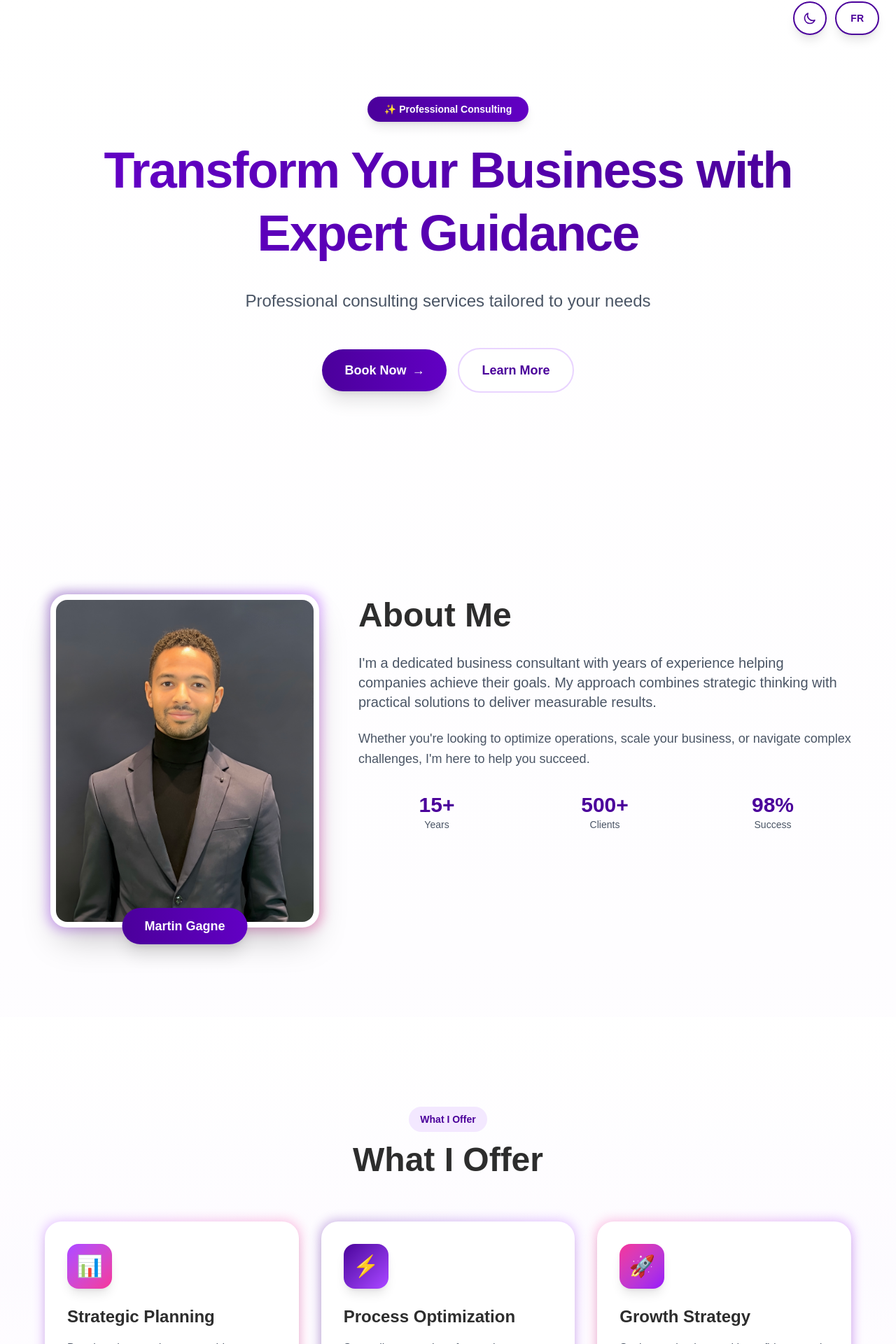
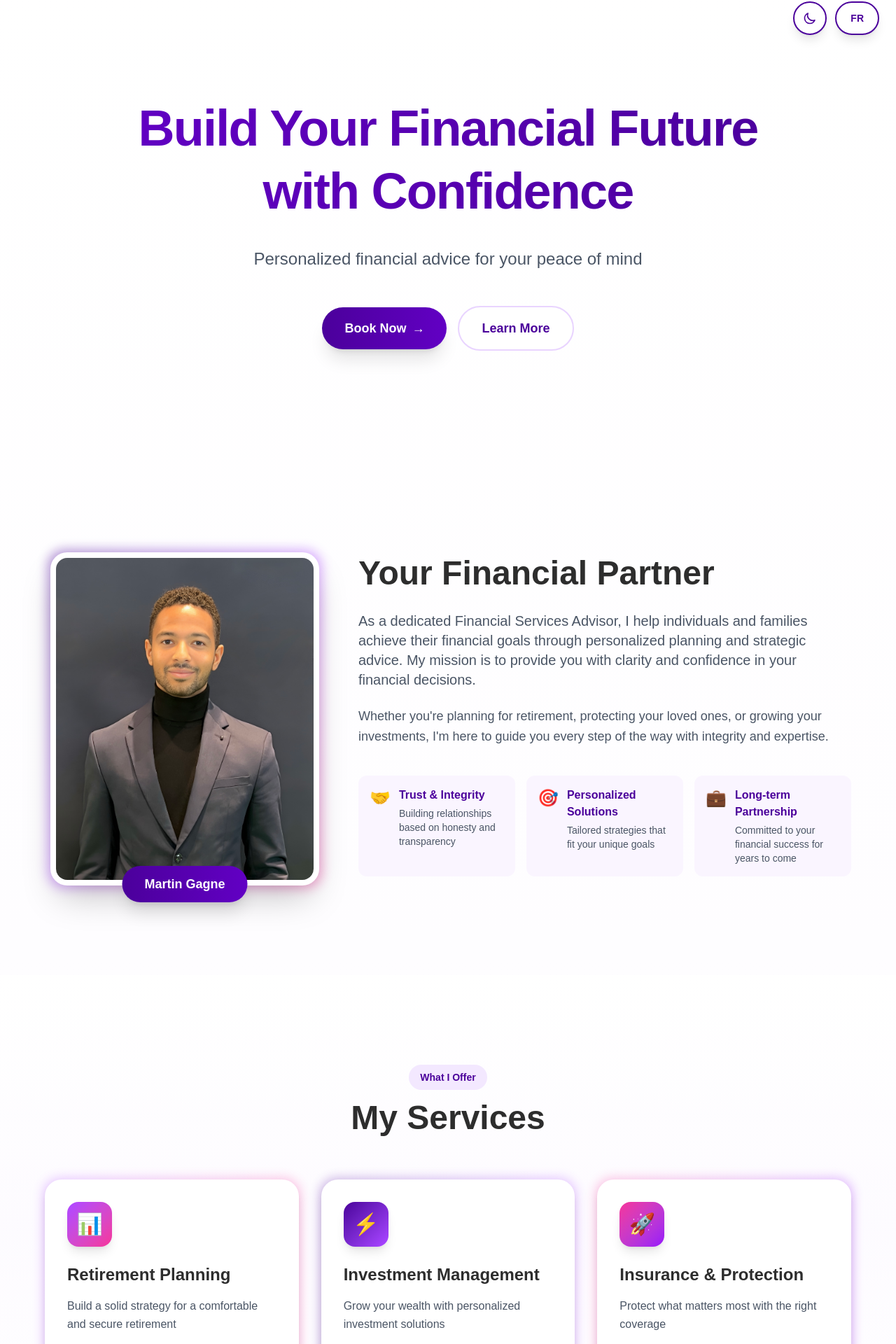
Before and after one commit to max8989/martin-beneva-web, a Next.js app: page /en in a window 1280 px wide. Shown: the part 22-1942 px from the top of the page at 70% size. Built offline with nearby package versions, Linux system fonts and the light colour scheme; no server answers.

Commit message:
fix look

```diff
--- a/app/[lang]/page.tsx
+++ b/app/[lang]/page.tsx
@@ -38,10 +38,6 @@ export default function Home() {
       {/* Hero Section */}
       <section className="relative px-6 py-24 md:py-32 lg:py-40">
         <div className="max-w-5xl mx-auto text-center">
-          <div className="inline-block mb-6 px-6 py-2 bg-gradient-to-r from-[#4B009B] to-[#6200c4] rounded-full text-white text-sm font-semibold shadow-lg animate-fade-in-up">
-            ✨ {language === 'en' ? 'Professional Consulting' : 'Conseil Professionnel'}
-          </div>
-
           <h1 className="text-5xl md:text-6xl lg:text-7xl font-extrabold text-transparent bg-clip-text bg-gradient-to-r from-[#4B009B] via-[#6200c4] to-[#4B009B] tracking-tight mb-8 leading-tight animate-fade-in-up gradient-animated">
             {t.heroTitle}
           </h1>
@@ -107,19 +103,40 @@ export default function Home() {
                 <p>{t.aboutDescription2}</p>
               </div>
 
-              {/* Stats */}
-              <div className="grid grid-cols-3 gap-4 mt-8">
-                <div className="text-center">
-                  <div className="text-3xl font-bold text-[#4B009B] dark:text-purple-400">15+</div>
-                  <div className="text-sm text-gray-600 dark:text-gray-400">{language === 'en' ? 'Years' : 'Ans'}</div>
+              {/* Core Values */}
+              <div className="grid grid-cols-1 md:grid-cols-3 gap-4 mt-10">
+                <div className="flex items-start gap-3 p-4 bg-purple-50 dark:bg-purple-900/20 rounded-xl">
+                  <div className="text-2xl">🤝</div>
+                  <div>
+                    <h3 className="font-semibold text-[#4B009B] dark:text-purple-300 mb-1">
+                      {language === 'en' ? 'Trust & Integrity' : 'Confiance & Intégrité'}
+                    </h3>
+                    <p className="text-sm text-gray-600 dark:text-gray-400">
+                      {language === 'en' ? 'Building relationships based on honesty and transparency' : 'Relations basées sur l\'honnêteté et la transparence'}
+                    </p>
+                  </div>
                 </div>
-                <div className="text-center">
-                  <div className="text-3xl font-bold text-[#4B009B] dark:text-purple-400">500+</div>
-                  <div className="text-sm text-gray-600 dark:text-gray-400">{language === 'en' ? 'Clients' : 'Clients'}</div>
+                <div className="flex items-start gap-3 p-4 bg-purple-50 dark:bg-purple-900/20 rounded-xl">
+                  <div className="text-2xl">🎯</div>
+                  <div>
+                    <h3 className="font-semibold text-[#4B009B] dark:text-purple-300 mb-1">
+                      {language === 'en' ? 'Personalized Solutions' : 'Solutions Personnalisées'}
+                    </h3>
+                    <p className="text-sm text-gray-600 dark:text-gray-400">
+                      {language === 'en' ? 'Tailored strategies that fit your unique goals' : 'Stratégies adaptées à vos objectifs uniques'}
+                    </p>
+                  </div>
                 </div>
-                <div className="text-center">
-                  <div className="text-3xl font-bold text-[#4B009B] dark:text-purple-400">98%</div>
-                  <div className="text-sm text-gray-600 dark:text-gray-400">{language === 'en' ? 'Success' : 'Succès'}</div>
+                <div className="flex items-start gap-3 p-4 bg-purple-50 dark:bg-purple-900/20 rounded-xl">
+                  <div className="text-2xl">💼</div>
+                  <div>
+                    <h3 className="font-semibold text-[#4B009B] dark:text-purple-300 mb-1">
+                      {language === 'en' ? 'Long-term Partnership' : 'Partenariat à Long Terme'}
+                    </h3>
+                    <p className="text-sm text-gray-600 dark:text-gray-400">
+                      {language === 'en' ? 'Committed to your financial success for years to come' : 'Engagé pour votre succès financier à long terme'}
+                    </p>
+                  </div>
                 </div>
               </div>
             </div>
@@ -235,10 +252,13 @@ export default function Home() {
           <div className="grid md:grid-cols-3 gap-12 mb-12">
             <div>
               <h3 className="text-2xl font-bold text-white mb-4">{t.heroName}</h3>
+              <p className="text-sm text-purple-300 mb-2">
+                {language === 'en' ? 'Financial Services Advisor' : 'Conseiller en Services Financiers'}
+              </p>
               <p className="text-purple-200">
                 {language === 'en'
-                  ? 'Professional consulting services tailored to your success.'
-                  : 'Services de conseil professionnels adaptés à votre succès.'}
+                  ? 'Helping you build a secure financial future with personalized advice and strategic planning.'
+                  : 'Vous aider à bâtir un avenir financier sécurisé avec des conseils personnalisés et une planification stratégique.'}
               </p>
             </div>
             <div>
--- a/app/layout.tsx
+++ b/app/layout.tsx
@@ -10,8 +10,8 @@ const geistSans = Geist({
 });
 
 export const metadata: Metadata = {
-  title: "Martin Gagne - Professional Consulting Services",
-  description: "Transform your business with expert guidance. Professional consulting services tailored to your needs.",
+  title: "Martin Gagne - Financial Services Advisor | Conseiller en Services Financiers",
+  description: "Build your financial future with confidence. Personalized financial planning, investment management, and insurance solutions.",
 };
 
 export default function RootLayout({
--- a/lib/content.ts
+++ b/lib/content.ts
@@ -6,35 +6,35 @@ export const content = {
     languageToggle: 'FR',
 
     // Hero Section
-    heroTitle: 'Transform Your Business with Expert Guidance',
-    heroSubtitle: 'Professional consulting services tailored to your needs',
+    heroTitle: 'Build Your Financial Future with Confidence',
+    heroSubtitle: 'Personalized financial advice for your peace of mind',
     heroName: 'Martin Gagne',
 
     // About Section
-    aboutTitle: 'About Me',
-    aboutDescription: `I'm a dedicated business consultant with years of experience helping companies achieve their goals. My approach combines strategic thinking with practical solutions to deliver measurable results.`,
-    aboutDescription2: `Whether you're looking to optimize operations, scale your business, or navigate complex challenges, I'm here to help you succeed.`,
+    aboutTitle: 'Your Financial Partner',
+    aboutDescription: `As a dedicated Financial Services Advisor, I help individuals and families achieve their financial goals through personalized planning and strategic advice. My mission is to provide you with clarity and confidence in your financial decisions.`,
+    aboutDescription2: `Whether you're planning for retirement, protecting your loved ones, or growing your investments, I'm here to guide you every step of the way with integrity and expertise.`,
 
     // Services
-    servicesTitle: 'What I Offer',
+    servicesTitle: 'My Services',
     services: [
       {
-        title: 'Strategic Planning',
-        description: 'Develop clear roadmaps to achieve your business objectives'
+        title: 'Retirement Planning',
+        description: 'Build a solid strategy for a comfortable and secure retirement'
       },
       {
-        title: 'Process Optimization',
-        description: 'Streamline operations for maximum efficiency'
+        title: 'Investment Management',
+        description: 'Grow your wealth with personalized investment solutions'
       },
       {
-        title: 'Growth Strategy',
-        description: 'Scale your business with confidence and clarity'
+        title: 'Insurance & Protection',
+        description: 'Protect what matters most with the right coverage'
       }
     ],
 
     // CTA Section
-    ctaTitle: 'Ready to Get Started?',
-    ctaSubtitle: 'Book a free consultation to discuss how I can help your business grow',
+    ctaTitle: 'Ready to Take Control of Your Financial Future?',
+    ctaSubtitle: 'Book a complimentary consultation to discuss your financial goals',
 
     // Form
     formTitle: 'Book Your Appointment',
@@ -74,35 +74,35 @@ export const content = {
     languageToggle: 'EN',
 
     // Hero Section
-    heroTitle: 'Transformez Votre Entreprise avec un Accompagnement Expert',
-    heroSubtitle: 'Services de conseil professionnels adaptés à vos besoins',
+    heroTitle: 'Bâtissez Votre Avenir Financier en Toute Confiance',
+    heroSubtitle: 'Conseils financiers personnalisés pour votre tranquillité d\'esprit',
     heroName: 'Martin Gagne',
 
     // About Section
-    aboutTitle: 'À Propos',
-    aboutDescription: `Je suis un consultant en affaires dévoué avec des années d'expérience dans l'aide aux entreprises pour atteindre leurs objectifs. Mon approche combine la réflexion stratégique avec des solutions pratiques pour obtenir des résultats mesurables.`,
-    aboutDescription2: `Que vous cherchiez à optimiser vos opérations, développer votre entreprise ou relever des défis complexes, je suis là pour vous aider à réussir.`,
+    aboutTitle: 'Votre Partenaire Financier',
+    aboutDescription: `En tant que Conseiller en Services Financiers dévoué, j'aide les particuliers et les familles à atteindre leurs objectifs financiers grâce à une planification personnalisée et des conseils stratégiques. Ma mission est de vous offrir clarté et confiance dans vos décisions financières.`,
+    aboutDescription2: `Que vous planifiiez votre retraite, protégiez vos proches ou fassiez fructifier vos investissements, je suis là pour vous guider à chaque étape avec intégrité et expertise.`,
 
     // Services
     servicesTitle: 'Mes Services',
     services: [
       {
-        title: 'Planification Stratégique',
-        description: 'Développer des feuilles de route claires pour atteindre vos objectifs'
+        title: 'Planification de Retraite',
+        description: 'Établir une stratégie solide pour une retraite confortable et sécurisée'
       },
       {
-        title: 'Optimisation des Processus',
-        description: 'Rationaliser les opérations pour une efficacité maximale'
+        title: 'Gestion de Placements',
+        description: 'Faire fructifier votre patrimoine avec des solutions personnalisées'
       },
       {
-        title: 'Stratégie de Croissance',
-        description: 'Développer votre entreprise avec confiance et clarté'
+        title: 'Assurance et Protection',
+        description: 'Protéger ce qui compte le plus avec la bonne couverture'
       }
     ],
 
     // CTA Section
-    ctaTitle: 'Prêt à Commencer?',
-    ctaSubtitle: 'Réservez une consultation gratuite pour discuter de la façon dont je peux aider votre entreprise à croître',
+    ctaTitle: 'Prêt à Prendre le Contrôle de Votre Avenir Financier?',
+    ctaSubtitle: 'Réservez une consultation gratuite pour discuter de vos objectifs financiers',
 
     // Form
     formTitle: 'Réservez Votre Rendez-vous',
```
